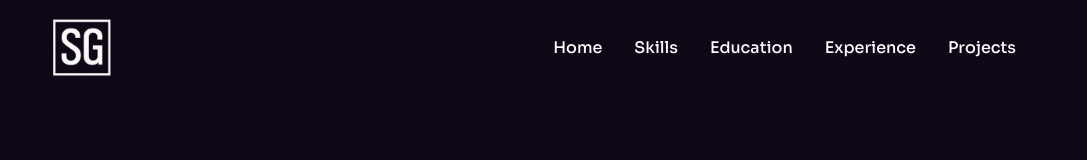
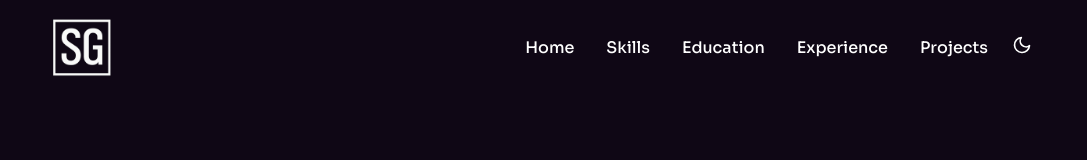
Before and after one commit to Satish627/portfolio, a Next.js app: page / in a window 1280 px wide. Shown: the top 160 px of the page, without its empty margins (96-1183 px from the left). Built offline with nearby package versions, Linux system fonts and the light colour scheme.

Commit message:
working on toggle

```diff
--- a/app/home/Navbar/Nav.tsx
+++ b/app/home/Navbar/Nav.tsx
@@ -8,9 +8,10 @@ import { HiBars3BottomRight } from "react-icons/hi2";
 //Define props type
 type Props = {
   openNav: () => void;
+  themeToggle: React.ReactNode;
 };
 
-const Nav = ({ openNav }: Props) => {
+const Nav = ({ openNav, themeToggle }: Props) => {
   const [navBg, setNavBg] = useState(false);
   useEffect(() => {
     const handler = () => {
@@ -44,20 +45,19 @@ const Nav = ({ openNav }: Props) => {
           />
         </Link>
 
-        {/**Nav links */}
-        <div className="flex items-center space-x-10">
+        <div className="flex items-center space-x-6">
           <div className="hidden lg:flex items-center space-x-8">
-            {navLinks.map((navlink) => {
-              return (
+            {navLinks.map((navlink) => (
               <Link key={navlink.id} href={navlink.url}>
                 <p className="nav_link">{navlink.label}</p>
               </Link>
-              );
-            })}
+            ))}
           </div>
-          {/**Button */}
-          <div>
-            {/**Burger icon */}
+
+          {/* Theme Toggle */}
+          <div className="block">{themeToggle}</div>
+
+          {/* Burger icon (visible on small screens) */}
           <HiBars3BottomRight
             onClick={openNav}
             className="w-8 h-8 cursor-pointer text-white lg:hidden"
@@ -65,7 +65,6 @@ const Nav = ({ openNav }: Props) => {
         </div>
       </div>
     </div>
-    </div>
   );
 };
 
--- a/app/home/Navbar/ResponsiveNav.tsx
+++ b/app/home/Navbar/ResponsiveNav.tsx
@@ -3,6 +3,7 @@
 import React, { useState } from 'react'
 import Nav from './Nav'
 import MobileNav from './MobileNav'
+import ThemeToggle from '@/components/Helper/ThemeToggle';
 
 const ResponsiveNav = () => {
   const [showNav, setShowNav] = useState(false);
@@ -13,7 +14,7 @@ const ResponsiveNav = () => {
 
   return (
     <div>
-        <Nav openNav={showNavHandler}/>
+        <Nav openNav={showNavHandler} themeToggle={<ThemeToggle/>}/>
         <MobileNav showNav={showNav} closeNav={closeNavHandler}/>
     </div>
   )
--- a/app/layout.tsx
+++ b/app/layout.tsx
@@ -5,9 +5,9 @@ import ResponsiveNav from "@/app/home/Navbar/ResponsiveNav";
 import ScrollToTop from "@/components/Helper/ScrollToTop";
 
 const font = Sora({
-  weight: ['100', '200', '300', '400','500','600','700','800'],
-  subsets: ['latin']
-})
+  weight: ["100", "200", "300", "400", "500", "600", "700", "800"],
+  subsets: ["latin"],
+});
 
 export const metadata: Metadata = {
   title: "My portfolio",
@@ -22,10 +22,11 @@ export default function RootLayout({
   return (
     <html lang="en" className="custom-scrollbar">
       <body
-        className={font.className}>
-          <ResponsiveNav />
+        className={`${font.className} bg-white text-black dark:bg-[#0f0715] dark:text-white transition-colors duration-300`}
+      >
+        <ResponsiveNav />
         {children}
-        <ScrollToTop/>
+        <ScrollToTop />
       </body>
     </html>
   );
--- /dev/null
+++ b/components/Helper/ThemeToggle.tsx
@@ -0,0 +1,40 @@
+"use client";
+
+import { useEffect, useState } from "react";
+import { FiSun, FiMoon } from "react-icons/fi";
+
+export default function ThemeToggle() {
+  const [darkMode, setDarkMode] = useState(false);
+
+  useEffect(() => {
+    const isDark = localStorage.getItem("theme") === "dark";
+    if (isDark) {
+      document.documentElement.classList.add("dark");
+      setDarkMode(true);
+    }
+  }, []);
+
+  const toggleTheme = () => {
+    const isDark = document.documentElement.classList.contains("dark");
+
+    if (isDark) {
+      document.documentElement.classList.remove("dark");
+      localStorage.setItem("theme", "light");
+      setDarkMode(false);
+    } else {
+      document.documentElement.classList.add("dark");
+      localStorage.setItem("theme", "dark");
+      setDarkMode(true);
+    }
+  };
+
+  return (
+    <button
+      onClick={toggleTheme}
+      className="text-white dark:text-yellow-300 text-xl transition duration-300"
+      aria-label="Toggle Theme"
+    >
+      {darkMode ? <FiSun /> : <FiMoon />}
+    </button>
+  );
+}
--- a/tailwind.config.ts
+++ b/tailwind.config.ts
@@ -1,13 +1,16 @@
-
 import type { Config } from "tailwindcss";
 
 const config: Config = {
   content: [
+    "./app/**/*.{js,ts,jsx,tsx,mdx}",
+    "./components/**/*.{js,ts,jsx,tsx,mdx}",
     "./pages/**/*.{js,ts,jsx,tsx,mdx}",
-    "./components/**/*.{js,ts,jsx,tsx,mdx}",
-    "./app/**/*.{js,ts,jsx,tsx,mdx}",
   ],
-  theme: {},
+  darkMode: "class",
+  theme: {
+    extend: {},
+  },
   plugins: [],
 };
+
 export default config;
```
Lines whose indentation alone changed are shown as unchanged.
